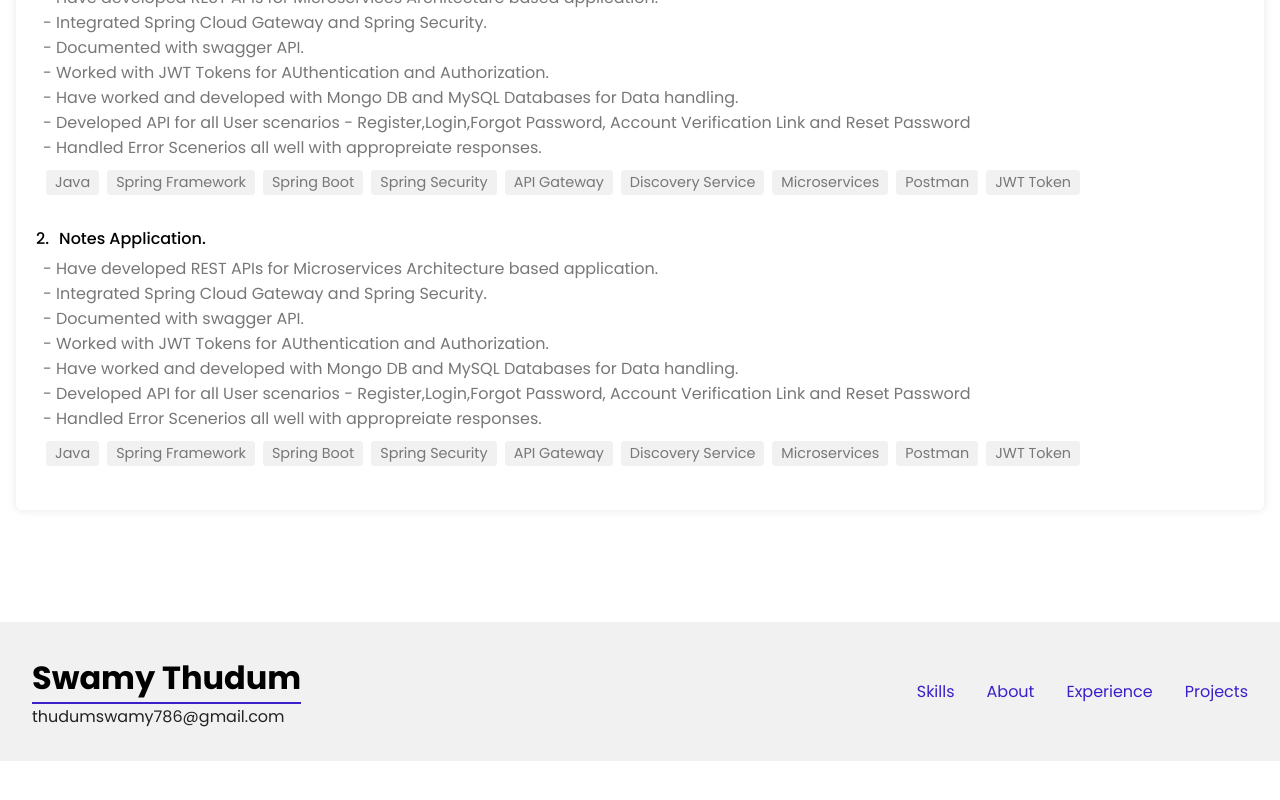
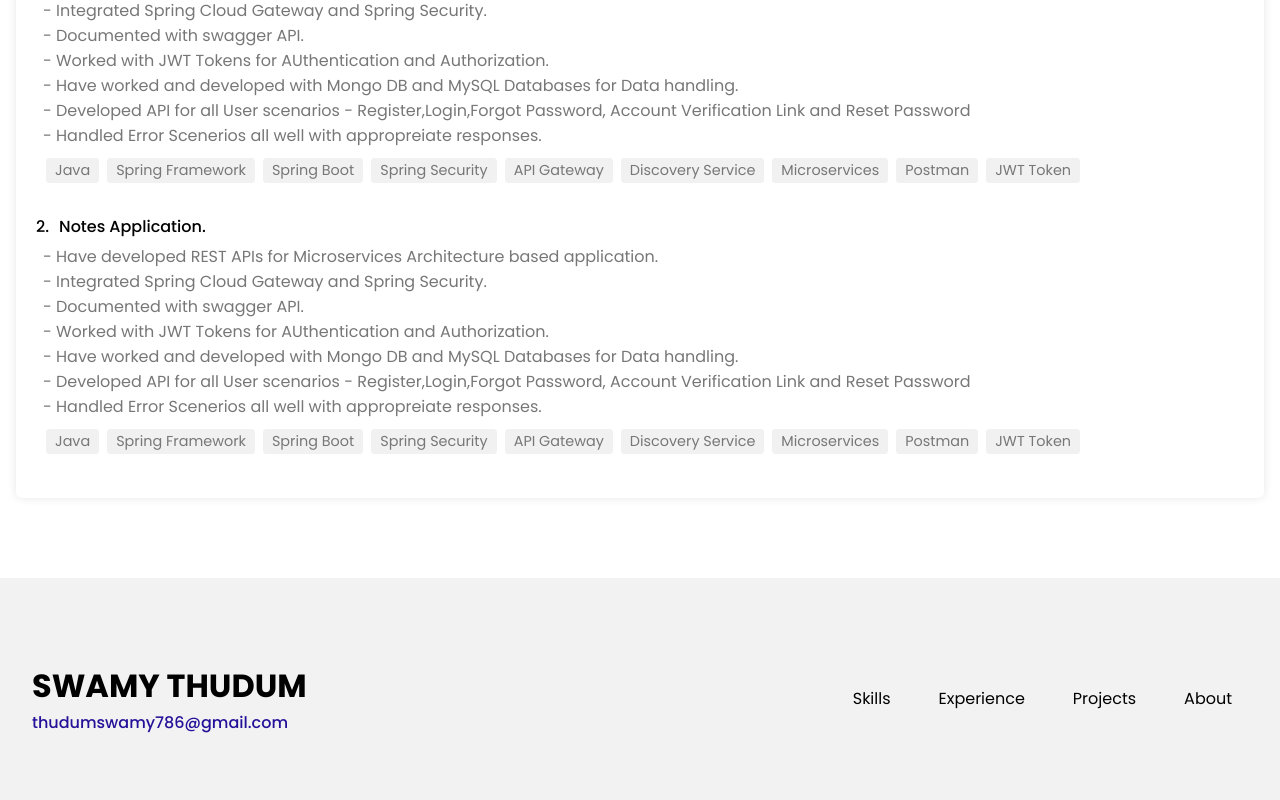
Before and after one commit to thisisswamy/personal-portfolio, an Angular app: page / in a window 1280 px wide. Shown: the part 1902-2702 px from the top of the page. Before the commit the page ends 2663 px from the top, so only its background shows below. Built offline with nearby package versions, Linux system fonts and the light colour scheme.

Commit message:
finished all details

```diff
--- a/src/app/app.component.scss
+++ b/src/app/app.component.scss
@@ -6,12 +6,17 @@
     overflow: auto;
     .header-content{
         width: 100%;
+        position: fixed;
+        top: 0;
+        background-color: #fff;
+        z-index: 1;
     }
     .screen-wrapper{
         max-width: 	1366px;
         width: 100%;
         .router-content{
             padding: 0 1em;
+            margin-top: 5em;
         }
 
 
--- a/src/app/app.module.ts
+++ b/src/app/app.module.ts
@@ -5,9 +5,7 @@ import { AppRoutingModule } from './app-routing.module';
 import { AppComponent } from './app.component';
 import { HeaderComponent } from './common/components/header/header.component';
 import { FooterComponent } from './common/components/footer/footer.component';
-import { ProjectCardComponent } from './common/components/project-card/project-card.component';
-import { ExperienceCardComponent } from './common/components/experience-card/experience-card.component';
-import { SkillsCardComponent } from './common/components/skills-card/skills-card.component';
+
 
 
 @NgModule({
--- a/src/app/common/components/footer/footer.component.html
+++ b/src/app/common/components/footer/footer.component.html
@@ -1,24 +1,17 @@
-<footer>
-    <div class="footer-elements">
-        <div class="author-info">
-            <h1>Swamy Thudum</h1>
-            <a href="mailto:thudumswamy786@gmail">{{gmailAddress}}</a>
-        </div>
-        <div class="quick-links">
-            <ul>
-                <li>
-                    <a href="#skills">Skills</a>
-                </li>
-                <li>
-                    <a href="#about">About</a>
-                </li>
-                <li>
-                    <a href="#experiance">Experience</a>
-                </li>
-                <li>
-                    <a href="#projects">Projects</a>
-                </li>
+<div class="wrapper">
+    <div class="title-nav">
+        <div class="title">
+            <h2>Swamy Thudum</h2>
+            <small>{{gmailAddress}}</small>
+          </div>
+          <div class="menu">
+            <ul (click)="navigation($event)">
+            <!-- <ul > -->
+              <li id="skills">Skills</li>
+              <li id="experience">Experience</li>
+              <li id="experience">Projects</li>
+              <li id="about">About</li>
             </ul>
-        </div>
+          </div>
     </div>
-</footer>
+</div>
--- a/src/app/common/components/footer/footer.component.scss
+++ b/src/app/common/components/footer/footer.component.scss
@@ -1,47 +1,71 @@
-footer{
+.wrapper{
     display: flex;
-    flex-wrap: wrap;
     justify-content: center;
-    padding: 2em;
-    // height: 40vh;
-    background-color: #f1f1f1;
-    margin-top: 2em;
-   .footer-elements{
-    width: 1366px;
-    display: flex;
-    justify-content: space-between;
-    align-items: center;
-    .author-info{
-        h1{
-            border-bottom:2px solid #3920c9;
+    // align-items: center;
+    padding: 0 3em 0 2em;
+    height: 30vh;
+    background-color: #f1f2f1;
+
+    .title-nav{
+        width: 1366px;
+        display: flex;
+        justify-content: space-between;
+        align-items: center;
+        .title{
+            cursor: pointer;
+            h2{
+                font-size: 2em;
+                text-transform: uppercase;
+            }
+            small{
+                // color: #0257dffe;
+                color: #251199;
+                position: relative;
+                // top: -8px;
+                font-weight: 500;
+                font-size: 1em;
+                padding-top: 10px;
+            }
         }
-        a{
-            text-decoration: none;
-            color: #222;
+
+        .menu{
+            ul{
+                margin: 0;
+                padding: 0;
+                display: flex;
+                list-style: none;
+                gap: 3em;
+                li{
+                    // font-weight: 410;
+                }
+                li:hover{
+                    // color: rgb(66, 66, 239);
+                    color: #3920c9;
+                    cursor: pointer;
+                    font-weight: 410;
+                }
+                @media(max-width:420px){
+                    flex-direction: column;
+                    gap: 1em;
+                    justify-items: center;
+                    align-items: center;
+                    padding: 2em 0;
+
+                }
+            }
+
+
+        }
+        @media(max-width:890px){
+           flex-direction: column;
+           padding: 2em 0;
+           justify-content: space-evenly;
         }
 
     }
-    .quick-links{
-        ul{
-            list-style: none;
-            display: flex;
-            flex-wrap: wrap;
-            gap: 2em;
-            li{
-                a{
-                    text-decoration: none;
-                    color: #3920c9;
-                }
-            }
-        }
+    @media(max-width:420px){
+        height: 50svh;
+
     }
-   }
 
-    @media(max-width:900px){
-        flex-direction: column;
-        /* text-align: center; */
-        justify-content: center;
-        align-items: center;
-        gap: 1em;
-    }
 }
--- a/src/app/common/components/header/header.component.html
+++ b/src/app/common/components/header/header.component.html
@@ -2,16 +2,15 @@
     <div class="title-nav">
         <div class="title">
             <h2>Swamy</h2>
-            <small>Full Stack Developer</small>
+            <small>Software Engineer</small>
 
           </div>
           <div class="menu">
-            <ul>
-              <li>Home</li>
-              <li>Skills</li>
-              <li>Experience</li>
-              <li>Projects</li>
-              <li>About</li>
+            <ul (click)="navigationFromHeader($event)">
+              <li class="skills">Skills</li>
+              <li class="experience">Experience</li>
+              <li class="experience">Projects</li>
+              <li class="about">About</li>
             </ul>
           </div>
           <div class="menu-icons" [ngClass]="isMenuOpened ? 'cross-menu' : ''" (click)="menuEvents()">
@@ -24,12 +23,11 @@
 
   <div class="mobile-menu" *ngIf="isMenuOpened">
     <div class="menu">
-      <ul>
-        <li>Home</li>
-        <li>Skills</li>
-        <li>Experience</li>
-        <li>Projects</li>
-        <li>About</li>
+      <ul (click)="navigationFromHeaderForMobile($event)">
+        <li class="skills">Skills</li>
+        <li class="experience">Experience</li>
+        <li class="experience">Projects</li>
+        <li class="about">About</li>
       </ul>
     </div>
   </div>
--- a/src/app/common/service/data-service.service.ts
+++ b/src/app/common/service/data-service.service.ts
@@ -1,11 +1,14 @@
 import { Injectable } from '@angular/core';
-import {BehaviorSubject} from 'rxjs'
+import {BehaviorSubject, Subject} from 'rxjs'
 
 @Injectable({
   providedIn: 'root'
 })
 export class DataServiceService {
   menuOpenBSubject = new BehaviorSubject<Boolean>(false);
+
+  navigationSubject = new Subject();
+  headerNavigationSubject = new Subject();
   constructor() { }
 
 }
--- a/src/app/home/landing-page/landing-page.component.html
+++ b/src/app/home/landing-page/landing-page.component.html
@@ -1,7 +1,8 @@
 <div class="wrapper">
     <div class="first-section" id="about">
        <div class="note">
-            <p class="title">I'm <span>Developer</span></p>
+            <!-- <p class="title">I'm <span>Developer</span></p> -->
+            <p class="title">Hii, <span>Folks</span></p>
             <p class="sub-title">Personality</p>
             <div class="about">
                 <p>
@@ -11,25 +12,25 @@
             </div>
             <div class="button-icons">
                 <button>
-                    Download CV
+                    <a class="link" href="https://www.canva.com/design/DAE2zCSvfWg/JTeMe8W2g4tWDa60_kiJWg/edit?utm_content=DAE2zCSvfWg&utm_campaign=designshare&utm_medium=link2&utm_source=sharebutton" target="_blank">Download CV</a>
                 </button>
                 <div class="icons">
                     <span>
-                        <a href="">
+                        <a href="https://www.linkedin.com/in/swamy-t/" target="_blank" title="LinkedIn">
                             <svg xmlns="http://www.w3.org/2000/svg" width="30" height="30" fill="#3920c9" class="bi bi-linkedin" viewBox="0 0 16 16">
                                 <path d="M0 1.146C0 .513.526 0 1.175 0h13.65C15.474 0 16 .513 16 1.146v13.708c0 .633-.526 1.146-1.175 1.146H1.175C.526 16 0 15.487 0 14.854V1.146zm4.943 12.248V6.169H2.542v7.225h2.401zm-1.2-8.212c.837 0 1.358-.554 1.358-1.248-.015-.709-.52-1.248-1.342-1.248-.822 0-1.359.54-1.359 1.248 0 .694.521 1.248 1.327 1.248h.016zm4.908 8.212V9.359c0-.216.016-.432.08-.586.173-.431.568-.878 1.232-.878.869 0 1.216.662 1.216 1.634v3.865h2.401V9.25c0-2.22-1.184-3.252-2.764-3.252-1.274 0-1.845.7-2.165 1.193v.025h-.016a5.54 5.54 0 0 1 .016-.025V6.169h-2.4c.03.678 0 7.225 0 7.225h2.4z"/>
                               </svg>
                         </a>
                     </span>
                     <span>
-                       <a href="">
+                       <a href="https://github.com/thisisswamy" target="_blank" title="GitHub">
                         <svg xmlns="http://www.w3.org/2000/svg" width="30" height="30" fill="#00000" class="bi bi-github" viewBox="0 0 16 16">
                             <path d="M8 0C3.58 0 0 3.58 0 8c0 3.54 2.29 6.53 5.47 7.59.4.07.55-.17.55-.38 0-.19-.01-.82-.01-1.49-2.01.37-2.53-.49-2.69-.94-.09-.23-.48-.94-.82-1.13-.28-.15-.68-.52-.01-.53.63-.01 1.08.58 1.23.82.72 1.21 1.87.87 2.33.66.07-.52.28-.87.51-1.07-1.78-.2-3.64-.89-3.64-3.95 0-.87.31-1.59.82-2.15-.08-.2-.36-1.02.08-2.12 0 0 .67-.21 2.2.82.64-.18 1.32-.27 2-.27.68 0 1.36.09 2 .27 1.53-1.04 2.2-.82 2.2-.82.44 1.1.16 1.92.08 2.12.51.56.82 1.27.82 2.15 0 3.07-1.87 3.75-3.65 3.95.29.25.54.73.54 1.48 0 1.07-.01 1.93-.01 2.2 0 .21.15.46.55.38A8.012 8.012 0 0 0 16 8c0-4.42-3.58-8-8-8z"/>
                         </svg>
                        </a>
                     </span>
                     <span>
-                        <a href="">
+                        <a href="https://mail.google.com/mail/" target="_blank" title="G-Mail">
                             <svg xmlns="http://www.w3.org/2000/svg" width="30" height="30" fill="#FF0000" class="bi bi-envelope-at-fill" viewBox="0 0 16 16">
                                 <path d="M2 2A2 2 0 0 0 .05 3.555L8 8.414l7.95-4.859A2 2 0 0 0 14 2H2Zm-2 9.8V4.698l5.803 3.546L0 11.801Zm6.761-2.97-6.57 4.026A2 2 0 0 0 2 14h6.256A4.493 4.493 0 0 1 8 12.5a4.49 4.49 0 0 1 1.606-3.446l-.367-.225L8 9.586l-1.239-.757ZM16 9.671V4.697l-5.803 3.546.338.208A4.482 4.482 0 0 1 12.5 8c1.414 0 2.675.652 3.5 1.671Z"/>
                                 <path d="M15.834 12.244c0 1.168-.577 2.025-1.587 2.025-.503 0-1.002-.228-1.12-.648h-.043c-.118.416-.543.643-1.015.643-.77 0-1.259-.542-1.259-1.434v-.529c0-.844.481-1.4 1.26-1.4.585 0 .87.333.953.63h.03v-.568h.905v2.19c0 .272.18.42.411.42.315 0 .639-.415.639-1.39v-.118c0-1.277-.95-2.326-2.484-2.326h-.04c-1.582 0-2.64 1.067-2.64 2.724v.157c0 1.867 1.237 2.654 2.57 2.654h.045c.507 0 .935-.07 1.18-.18v.731c-.219.1-.643.175-1.237.175h-.044C10.438 16 9 14.82 9 12.646v-.214C9 10.36 10.421 9 12.485 9h.035c2.12 0 3.314 1.43 3.314 3.034v.21Zm-4.04.21v.227c0 .586.227.8.581.8.31 0 .564-.17.564-.743v-.367c0-.516-.275-.708-.572-.708-.346 0-.573.245-.573.791Z"/>
@@ -43,7 +44,7 @@
         <img src="../../../assets/Imges/pic4.jpg" alt="PROFILE PIC" srcset="" loading="lazy">
        </div>
     </div>
-    <div class="skills-section common-margins">
+    <div class="skills-section common-margins" id="skills">
         <div class="section-title">
             <p class="title-name">Technical Skills</p>
         </div>
@@ -54,7 +55,7 @@
 
         </div>
     </div>
-    <div class="skills-section common-margins">
+    <div class="skills-section common-margins" id="experience">
         <div class="section-title">
             <p class="title-name">Work & Experience</p>
         </div>
```
Also changed, not shown: src/app/common/components/footer/footer.component.ts (+11 -0 lines), src/app/common/components/header/header.component.ts (+19 -0 lines), src/app/common/service/DataConstants.ts (+5 -5 lines), src/app/home/landing-page/landing-page.component.scss (+8 -1 lines), src/app/home/landing-page/landing-page.component.ts (+15 -2 lines).
